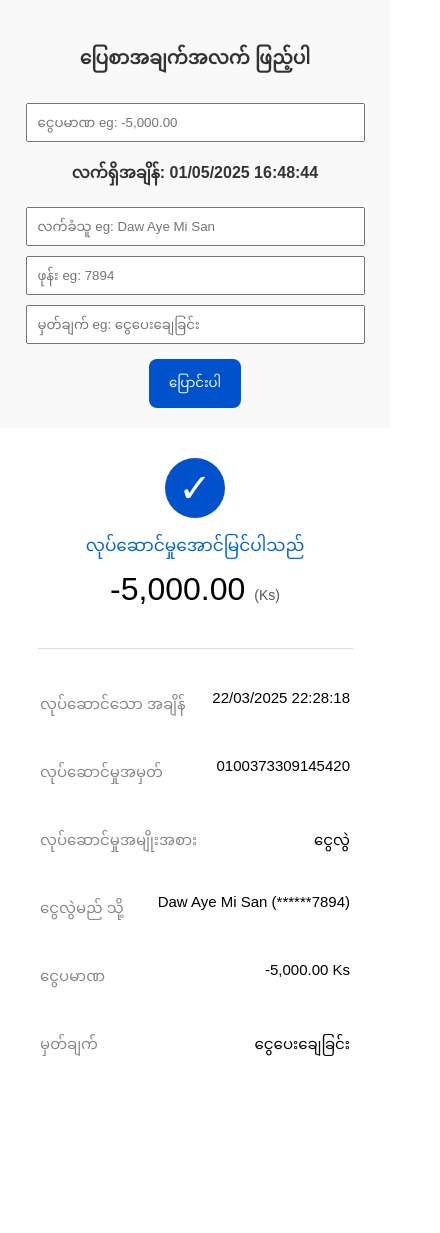
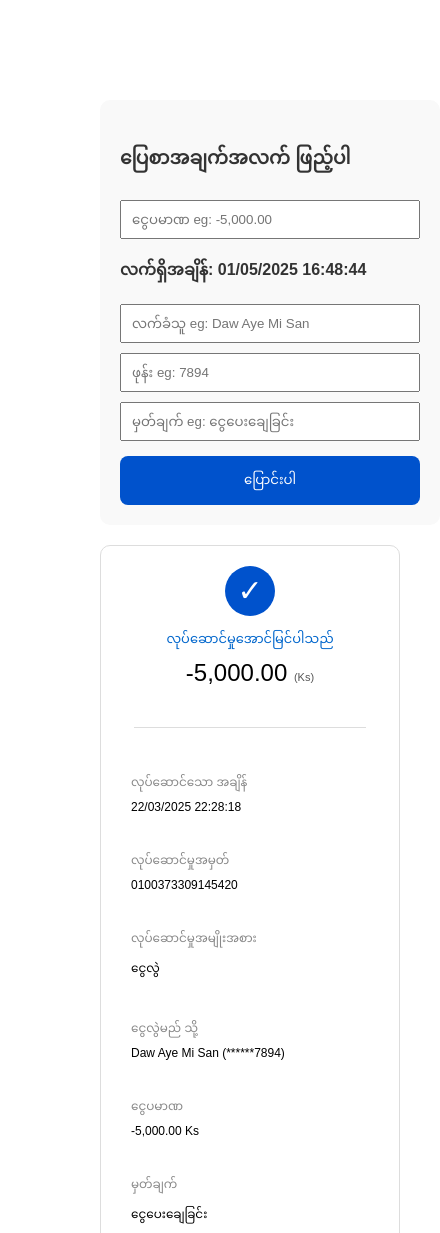
Before and after one commit to ytubetest565/kpayfakerc, a plain HTML site: page index.html in a window 390 px wide. Shown: the top 1233 px of the page, 440 px wide, since content can reach past the window. Drawn offline with Linux system fonts and the light colour scheme.

Commit message:
index.html

```diff
--- a/index.html
+++ b/index.html
@@ -1,19 +1,3 @@
-<!DOCTYPE html>
-<html>
-
-<html>
-<head>
-  <meta charset="utf-8">
-  <meta name="viewport" content="width=device-width, initial-scale=1">
-  <title>JSFiddle b2503kpz</title>
-
-  <style>
-
-  </style>
-
-
-</head>
-<body>
 <!DOCTYPE html>
 <html lang="my">
 <head>
@@ -28,22 +12,33 @@
       color: #333;
     }
 
-    .header {
-      background-color: #ffffff;
+    .main-wrapper {
+      display: flex;
+      justify-content: space-between;
+      align-items: flex-start;
       padding: 20px;
+      gap: 20px;
+      flex-wrap: wrap;
     }
 
     .form-container {
+      flex: 1;
+      min-width: 300px;
+      max-width: 400px;
+      background: #f9f9f9;
       padding: 20px;
-      background: #f9f9f9;
-      text-align: center;
+      border-radius: 10px;
+    }
+
+    .form-container h3 {
+      margin-bottom: 15px;
     }
 
     .form-container input {
-      margin: 5px;
+      margin: 5px 0;
       padding: 10px;
-      width: 90%;
-      max-width: 400px;
+      width: 100%;
+      box-sizing: border-box;
     }
 
     .form-container button {
@@ -54,40 +49,48 @@
       border: none;
       border-radius: 8px;
       cursor: pointer;
+      width: 100%;
     }
 
     .container {
-      text-align: center;
-      padding: 30px 20px 10px;
+      flex: 1;
+      min-width: 300px;
+      max-width: 430px;
+      border: 1px solid #ddd;
+      border-radius: 10px;
+      padding: 20px;
+      box-sizing: border-box;
     }
 
     .checkmark-circle {
-      width: 60px;
-      height: 60px;
+      width: 57px;
+      height: 57px;
       border-radius: 50%;
       background-color:  #0052cc;
       color: white;
       display: flex;
       align-items: center;
       justify-content: center;
-      font-size: 40px;
+      font-size: 37px;
       margin: 0 auto 10px;
     }
 
     .status {
-      font-size: 17px;
+      font-size: 14px;
       margin: 10px 0 5px;
        color: #0066cc;
+      text-align: center;
     }
 
     .amount {
       font-size: 32px;
       color: black;
       margin-bottom: 20px;
+      text-align: center;
     }
 
     .amount span {
-      font-size: 14px;
+      font-size: 11px;
       color: #555;
     }
 
@@ -100,14 +103,14 @@
     .info {
       max-width: 600px;
       margin: 0 auto;
-      padding: 0 20px;
+      padding: 0 10px;
     }
 
     .info-row {
       display: flex;
       justify-content: space-between;
-      margin: 35px 0;
-      font-size: 15px;
+      margin: 30px 0;
+      font-size: 12px;
     }
 
     .label {
@@ -122,12 +125,12 @@
 
     .button-group {
       text-align: center;
-      margin-top: 250px;
+      margin-top: 230px;
     }
 
     .btn {
       font-family: 'Myanmar Text', sans-serif;
-      font-size: 16px;
+      font-size: 13px;
       padding: 10px 20px;
       border-radius: 8px;
       border: none;
@@ -146,14 +149,54 @@
       color: #333;
       font-weight: bold;
     }
+
+
+
+    /* Mobile Responsive */
+    @media (max-width: 768px) {
+      .main-wrapper {
+        flex-direction: column;
+        padding: 100px;
+      }
+
+      .form-container, .container {
+        width: 100%;
+        max-width: 100%;
+      }
+
+      .info-row {
+        flex-direction: column;
+        align-items: flex-start;
+      }
+
+      .label, .value {
+        width: 100%;
+        text-align: left;
+        margin: 2px 0;
+      }
+
+      .amount {
+        font-size: 24px;
+      }
+
+      .checkmark-circle {
+        width: 50px;
+        height: 50px;
+        font-size: 30px;
+      }
+
+      .status {
+        font-size: 13px;
+      }
+    }
   </style>
 </head>
 <body>
 
+  <div class="main-wrapper">
     <div class="form-container">
       <h3>ပြေစာအချက်အလက် ဖြည့်ပါ</h3>
       <input id="amount" placeholder="ငွေပမာဏ eg: -5,000.00">
-
       <div id="time-display" style="margin: 10px 0; font-size: 16px; font-weight: bold;">
         လက်ရှိအချိန်: <span id="current-time">--/--/---- --:--:--</span>
       </div>
@@ -201,6 +244,7 @@
         <button class="btn secondary" onclick="window.print()">ပြေစာအားသိမ်းမည်</button>
       </div>
     </div>
+  </div>
 
   <script>
     function pad(n) {
@@ -211,14 +255,12 @@
       const now = new Date();
       const utc = now.getTime() + now.getTimezoneOffset() * 60000;
       const myanmarTime = new Date(utc + (6.5 * 60 * 60 * 1000));
-
       const yyyy = myanmarTime.getFullYear();
       const mm = pad(myanmarTime.getMonth() + 1);
       const dd = pad(myanmarTime.getDate());
       const hh = pad(myanmarTime.getHours());
       const min = pad(myanmarTime.getMinutes());
       const ss = pad(myanmarTime.getSeconds());
-
       return `${dd}/${mm}/${yyyy} ${hh}:${min}:${ss}`;
     }
 
@@ -229,6 +271,7 @@
       }
       return txn;
     }
+
     function formatAmount(amount) {
       let num = parseFloat(amount.replace(/,/g, ''));
       if (isNaN(num)) return amount;
@@ -243,10 +286,8 @@ function formatAmount(amount) {
       const receiver = document.getElementById("receiver").value;
       const phone = document.getElementById("phone").value;
       const note = document.getElementById("note").value;
-
       const time = getMyanmarTimeString();
       const txn = generateRandomTxnId();
-
       const formattedAmount = formatAmount(amountInput);
 
       document.getElementById("current-time").innerText = time;
@@ -258,8 +299,6 @@ function formatAmount(amount) {
       document.getElementById("r-note").innerText = note;
     }
 
-
-    // Auto-set current time on page load
     window.onload = function () {
       const time = getMyanmarTimeString();
       document.getElementById("current-time").innerText = time;
@@ -267,10 +306,3 @@ function formatAmount(amount) {
   </script>
 </body>
 </html>
-
-
-  <script>
-
-  </script>
-</body>
-</html>
```
Lines whose indentation alone changed are shown as unchanged.
